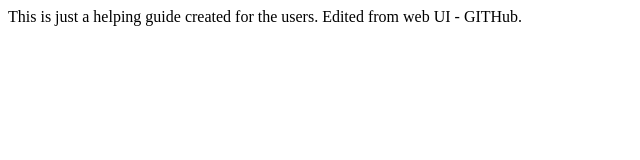
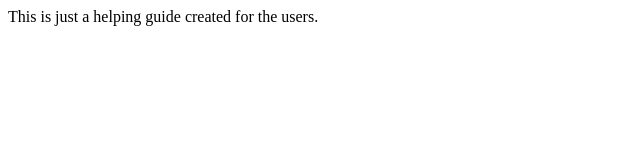
Before and after one commit to psinha18/D_Staorage, a plain HTML site: page Tutotial.html in a window 1280 px wide. Shown: the whole page, without its empty margins (0-640 px from the left). Drawn offline with Linux system fonts and the light colour scheme.

Commit message:
just a change in Tutorial.html

```diff
--- a/Tutotial.html
+++ b/Tutotial.html
@@ -6,6 +6,5 @@
   </head>
   <body>
     This is just a helping guide created for the users.
-    Edited from web UI - GITHub.
   </body>
 </html>
```
